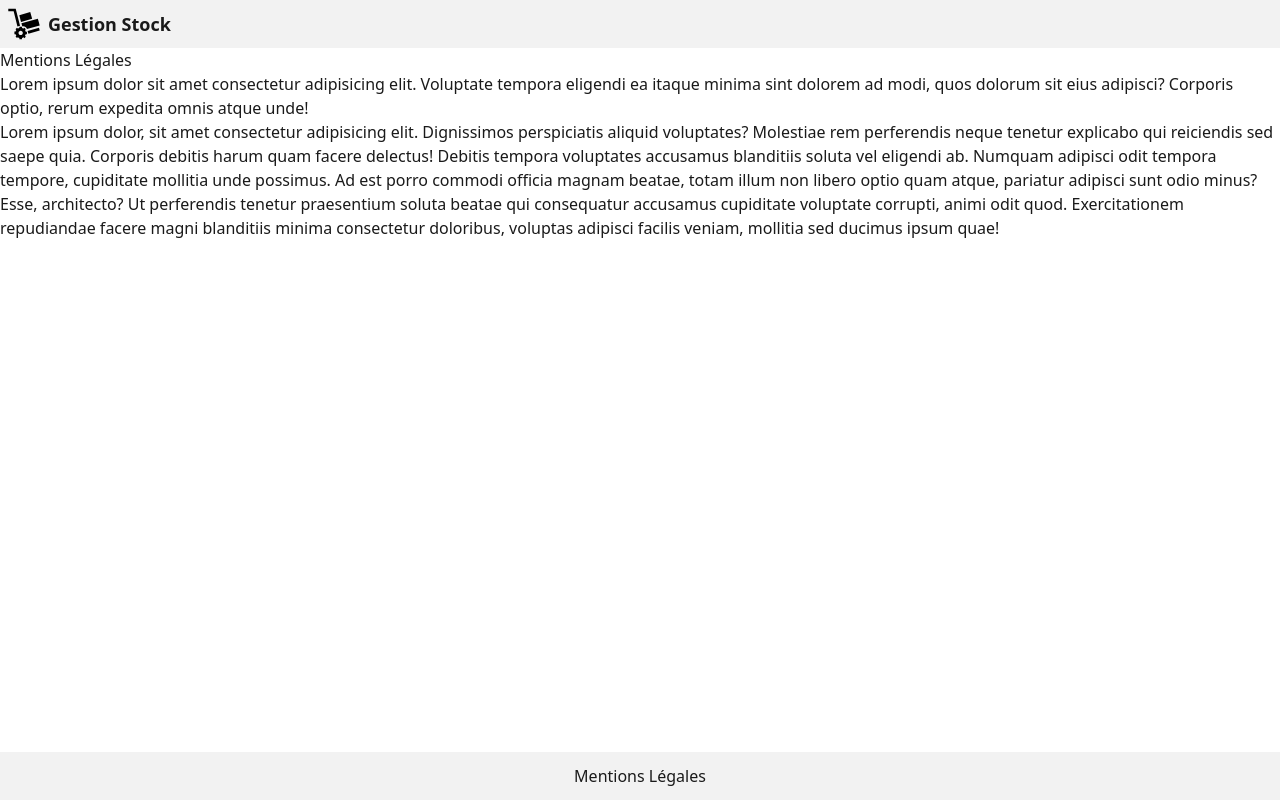
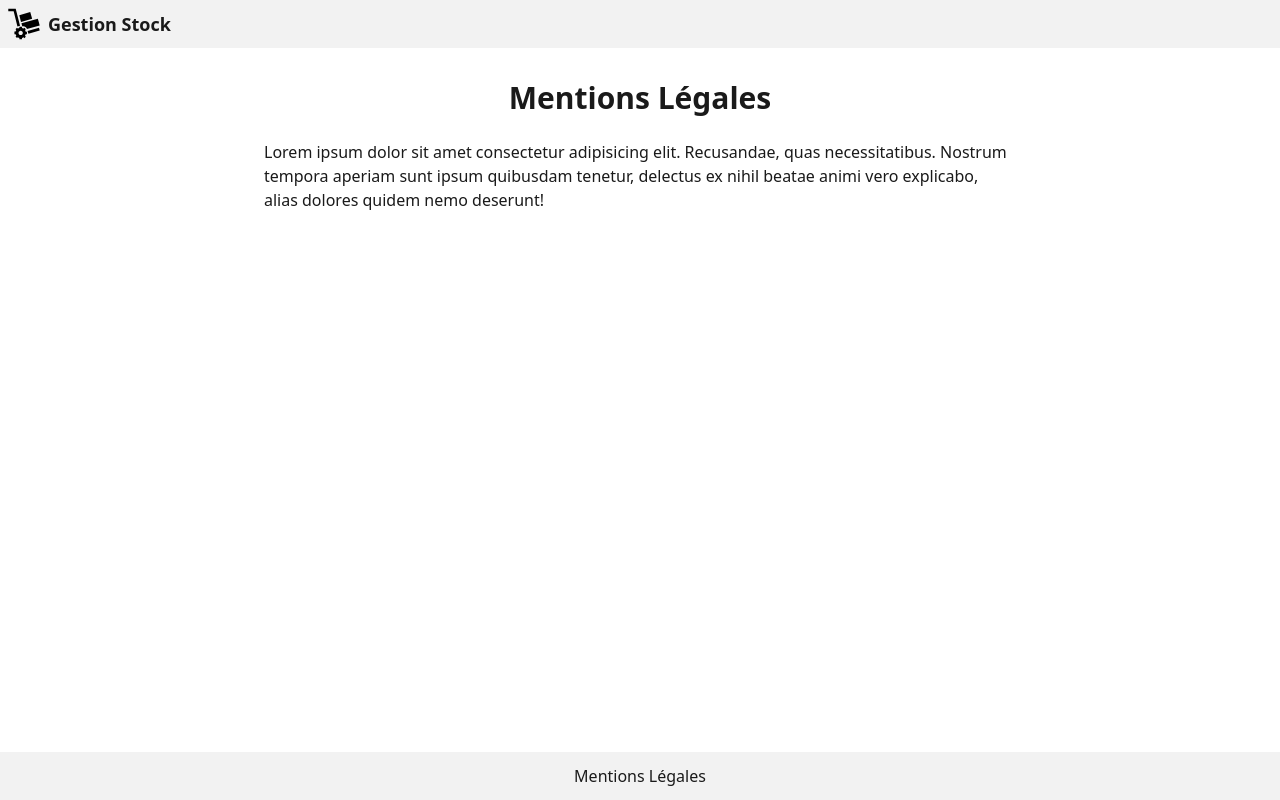
Before and after one commit to jlg-formation/rjs-june-2025, a Next.js app: page /legal in a window 1280 px wide. Built offline with nearby package versions, Linux system fonts and the light colour scheme.

Commit message:
feat: update Legal page layout and content

```diff
--- a/src/app/legal/page.tsx
+++ b/src/app/legal/page.tsx
@@ -1,27 +1,12 @@
-import Image from "next/image";
-
 export default function Legal() {
   return (
-    <main>
-      <h1>Mentions Légales</h1>
+    <main className="main">
+      <h1 className="title">Mentions Légales</h1>
       <p>
-        Lorem ipsum dolor sit amet consectetur adipisicing elit. Voluptate
-        tempora eligendi ea itaque minima sint dolorem ad modi, quos dolorum sit
-        eius adipisci? Corporis optio, rerum expedita omnis atque unde!
-      </p>
-      <p>
-        Lorem ipsum dolor, sit amet consectetur adipisicing elit. Dignissimos
-        perspiciatis aliquid voluptates? Molestiae rem perferendis neque tenetur
-        explicabo qui reiciendis sed saepe quia. Corporis debitis harum quam
-        facere delectus! Debitis tempora voluptates accusamus blanditiis soluta
-        vel eligendi ab. Numquam adipisci odit tempora tempore, cupiditate
-        mollitia unde possimus. Ad est porro commodi officia magnam beatae,
-        totam illum non libero optio quam atque, pariatur adipisci sunt odio
-        minus? Esse, architecto? Ut perferendis tenetur praesentium soluta
-        beatae qui consequatur accusamus cupiditate voluptate corrupti, animi
-        odit quod. Exercitationem repudiandae facere magni blanditiis minima
-        consectetur doloribus, voluptas adipisci facilis veniam, mollitia sed
-        ducimus ipsum quae!
+        Lorem ipsum dolor sit amet consectetur adipisicing elit. Recusandae,
+        quas necessitatibus. Nostrum tempora aperiam sunt ipsum quibusdam
+        tenetur, delectus ex nihil beatae animi vero explicabo, alias dolores
+        quidem nemo deserunt!
       </p>
     </main>
   );
```
